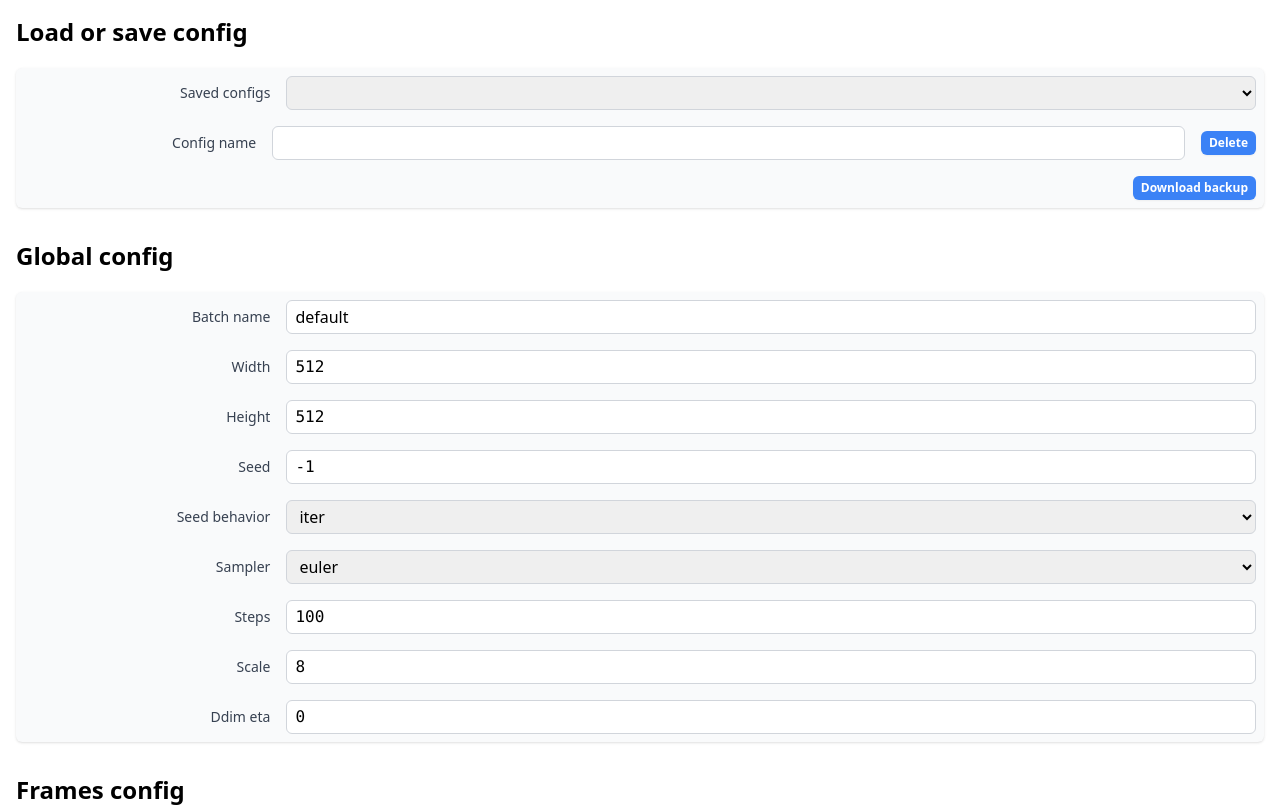
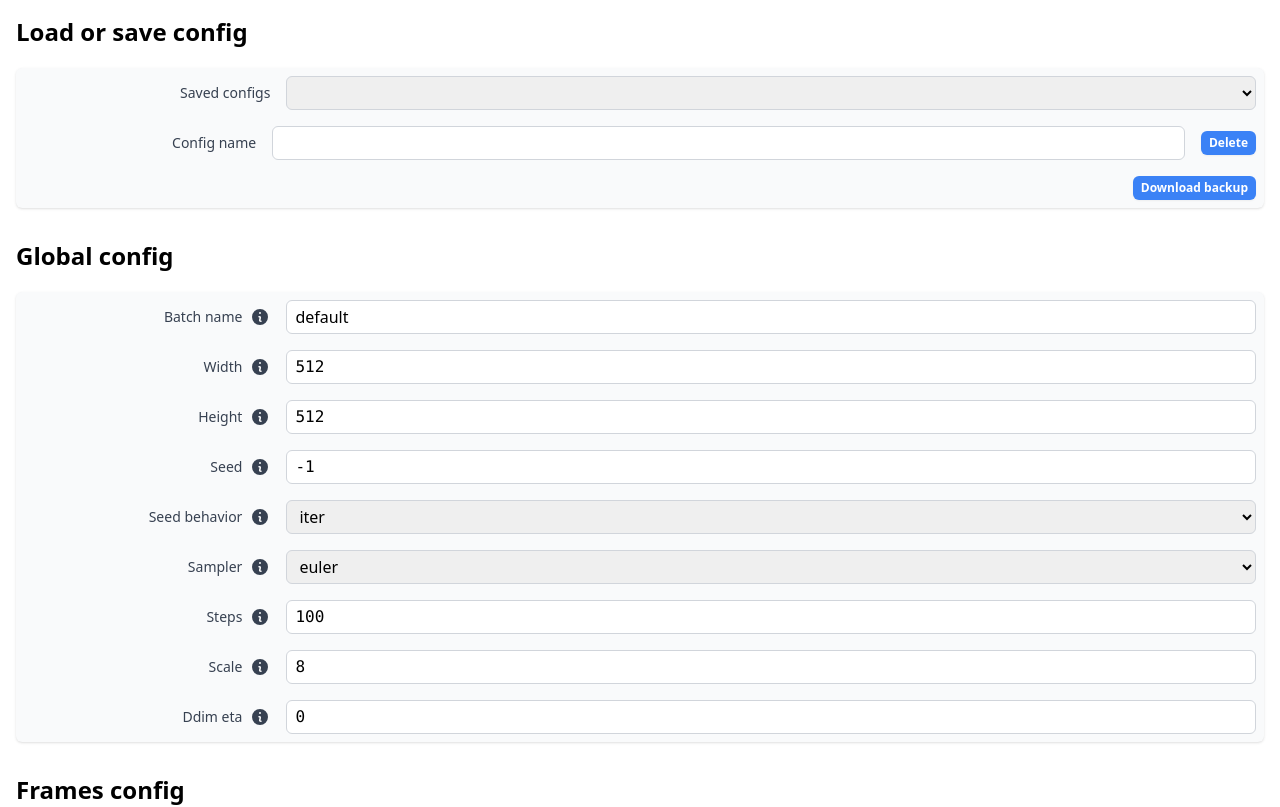
Before and after one commit to sascha1337/inputdeforum, a Vue app: page / in a window 1280 px wide. Shown: the top 807 px of the page. Built offline with nearby package versions, Linux system fonts and the light colour scheme.

Commit message:
tooltips inputs + global config

```diff
--- a/src/components/GlobalConfigComponent.vue
+++ b/src/components/GlobalConfigComponent.vue
@@ -65,6 +65,7 @@ const handleSeedBehaviorChange = (
     <div class="flex flex-col space-y-4 bg-gray-50 rounded-md shadow p-2">
       <x-text
         label="Batch name"
+        tooltip="The name of the batch. This will be used as folder name for the generated images."
         :modelValue="config.batch_name"
         @update:modelValue="(newBatchName: string) => (handleStringChange(newBatchName, 'batch_name'))"
       ></x-text>
@@ -76,6 +77,7 @@ const handleSeedBehaviorChange = (
         :max="2048"
         :step="1"
         @update:modelValue="(newWidth: number) => (handleNumberChange(newWidth, 'width'))"
+        tooltip="The width of the generated images. [512, 2048]"
       ></x-number>
 
       <x-number
@@ -85,6 +87,7 @@ const handleSeedBehaviorChange = (
         :max="2048"
         :step="1"
         @update:modelValue="(newHeight: number) => (handleNumberChange(newHeight, 'height'))"
+        tooltip="The height of the generated images. [512, 2048]"
       ></x-number>
 
       <x-number
@@ -94,6 +97,7 @@ const handleSeedBehaviorChange = (
         :max="1000000"
         :step="1"
         @update:modelValue="(newSeed: number) => (handleNumberChange(newSeed, 'seed'))"
+        tooltip="The seed used for the generation. If set to -1, a random seed will be used. [-1, 1000000]"
       ></x-number>
 
       <x-select
@@ -101,6 +105,7 @@ const handleSeedBehaviorChange = (
         :modelValue="config.seed_behavior"
         :options="seedBehaviorList"
         @update:modelValue="(newSeedBehavior: SeedBehavior) => (handleSeedBehaviorChange(newSeedBehavior, 'seed_behavior'))"
+        tooltip="The behavior of the seed. If set to 'iter', the seed will be incremented for each image."
       ></x-select>
 
       <x-select
@@ -108,6 +113,7 @@ const handleSeedBehaviorChange = (
         :modelValue="config.sampler"
         :options="samplerList"
         @update:modelValue="(newSampler: Sampler) => (handleSamplerChange(newSampler, 'sampler'))"
+        tooltip="The sampler used for the generation. Report to the documentation for more information."
       ></x-select>
 
       <x-number
@@ -117,6 +123,7 @@ const handleSeedBehaviorChange = (
         :max="1000"
         :step="1"
         @update:modelValue="(newSteps: number) => (handleNumberChange(newSteps, 'steps'))"
+        tooltip="The number of steps used for the first generation. [0, 1000]"
       ></x-number>
 
       <!-- scale -->
@@ -127,6 +134,7 @@ const handleSeedBehaviorChange = (
         :max="50"
         :step="1"
         @update:modelValue="(newScale: number) => (handleNumberChange(newScale, 'scale'))"
+        tooltip="A measurement of how much enforcement to apply to an overall prompt. [0, 50]"
       ></x-number>
 
       <!-- ddim_eta -->
@@ -137,6 +145,7 @@ const handleSeedBehaviorChange = (
         :max="1"
         :step="0.001"
         @update:modelValue="(newDdimEta: number) => (handleNumberChange(newDdimEta, 'ddim_eta'))"
+        tooltip="ONLY enabled in ddim sampler mode, will control a ratio of ddim to ddpm sampling methods, with a range of -1 to +1 with 0 being less randomized determinism. [-1, 1]"
       ></x-number>
     </div>
   </div>
--- /dev/null
+++ b/src/components/ToolTip.vue
@@ -0,0 +1,98 @@
+<script setup lang="ts">
+import { InformationCircleIcon } from "@heroicons/vue/20/solid";
+
+defineProps({
+  position: {
+    type: String,
+    required: false,
+    default: "right",
+  },
+});
+</script>
+
+<template>
+  <!-- tooltip icon -->
+  <div class="tooltip flex items-center">
+    <span class="sr-only">ToolTip</span>
+    <InformationCircleIcon class="h-5 w-5" aria-hidden="true" />
+    <span class="tooltiptext" :class="position">
+      <slot />
+    </span>
+  </div>
+</template>
+
+<style scoped>
+.tooltip {
+  position: relative;
+  display: inline-block;
+}
+.tooltip:hover .tooltiptext {
+  visibility: visible;
+}
+
+.tooltip .tooltiptext {
+  visibility: hidden;
+  width: 120px;
+  background-color: black;
+  color: #fff;
+  text-align: justify;
+  border-radius: 6px;
+  padding: 8px 10px;
+  position: absolute;
+  z-index: 100;
+}
+
+.tooltip .tooltiptext.left {
+  top: -5px;
+  right: 110%;
+}
+
+.tooltip .tooltiptext.right {
+  top: -5px;
+  left: 110%;
+}
+
+.tooltip .tooltiptext.bottom {
+  top: 100%;
+  margin-top: 3px;
+  margin-left: -75px;
+}
+
+.tooltip .tooltiptext.top {
+  bottom: 21px;
+  margin-left: -70px;
+}
+
+.tooltip .tooltiptext::after {
+  content: "";
+  position: absolute;
+  margin-top: -5px;
+  border-width: 5px;
+  border-style: solid;
+  z-index: 20;
+}
+
+.tooltip .tooltiptext.right::after {
+  top: 15px;
+  left: -10px;
+  border-color: transparent black transparent transparent;
+}
+
+.tooltip .tooltiptext.left::after {
+  top: 14%;
+  left: 100%;
+  border-color: transparent transparent transparent black;
+}
+
+.tooltip .tooltiptext.top::after {
+  top: 104%;
+  left: 46%;
+  border-color: black transparent transparent transparent;
+}
+
+.tooltip .tooltiptext.bottom::after {
+  bottom: 100%;
+  left: 50%;
+  border-color: transparent transparent black transparent;
+}
+</style>
--- a/src/components/inputs/XNumber.vue
+++ b/src/components/inputs/XNumber.vue
@@ -1,4 +1,6 @@
 <script setup lang="ts">
+import ToolTip from "../ToolTip.vue";
+
 const emits = defineEmits(["update:modelValue"]);
 
 defineProps({
@@ -25,6 +27,15 @@ defineProps({
     required: false,
     default: 1,
   },
+  tooltip: {
+    type: String,
+    required: false,
+  },
+  tooltipPosition: {
+    type: String,
+    required: false,
+    default: "right",
+  },
 });
 
 const handleValueChange = (event: Event) => {
@@ -44,9 +55,12 @@ const handleValueChange = (event: Event) => {
     <label
       v-if="label"
       :for="`x-number-${label.replaceAll(' ', '-').toLowerCase()}`"
-      class="text-sm font-medium text-gray-700 w-1/5 text-right"
-      >{{ label }}</label
-    >
+      class="text-sm font-medium text-gray-700 w-1/5 text-right flex items-center justify-end space-x-2"
+      ><span>{{ label }}</span>
+      <ToolTip v-if="tooltip" :position="tooltipPosition">{{
+        tooltip
+      }}</ToolTip>
+    </label>
     <input
       class="border border-gray-300 rounded-md px-2 py-1 flex-grow font-mono"
       :class="{ 'w-full flex-grow-0': !label }"
--- a/src/components/inputs/XSelect.vue
+++ b/src/components/inputs/XSelect.vue
@@ -1,4 +1,6 @@
 <script setup lang="ts">
+import ToolTip from "../ToolTip.vue";
+
 defineEmits(["update:modelValue"]);
 
 defineProps({
@@ -14,6 +16,15 @@ defineProps({
     type: Array,
     required: true,
   },
+  tooltip: {
+    type: String,
+    required: false,
+  },
+  tooltipPosition: {
+    type: String,
+    required: false,
+    default: "right",
+  },
 });
 </script>
 
@@ -22,9 +33,12 @@ defineProps({
     <label
       v-if="label"
       :for="`x-select-${label.replaceAll(' ', '-').toLowerCase()}`"
-      class="text-sm font-medium text-gray-700 w-1/5 text-right"
-      >{{ label }}</label
-    >
+      class="text-sm font-medium text-gray-700 w-1/5 text-right flex items-center justify-end space-x-2"
+      ><span>{{ label }}</span>
+      <ToolTip v-if="tooltip" :position="tooltipPosition">{{
+        tooltip
+      }}</ToolTip>
+    </label>
     <select
       class="border border-gray-300 rounded-md px-2 py-1 flex-grow"
       :class="{ 'w-full flex-grow-0': !label }"
--- a/src/components/inputs/XText.vue
+++ b/src/components/inputs/XText.vue
@@ -1,4 +1,6 @@
 <script setup lang="ts">
+import ToolTip from "../ToolTip.vue";
+
 defineEmits(["update:modelValue"]);
 
 defineProps({
@@ -10,6 +12,15 @@ defineProps({
     type: String,
     required: false,
   },
+  tooltip: {
+    type: String,
+    required: false,
+  },
+  tooltipPosition: {
+    type: String,
+    required: false,
+    default: "right",
+  },
 });
 </script>
 
@@ -18,9 +29,12 @@ defineProps({
     <label
       v-if="label"
       :for="`x-text-${label.replaceAll(' ', '-').toLowerCase()}`"
-      class="text-sm font-medium text-gray-700 w-1/5 text-right"
-      >{{ label }}</label
-    >
+      class="text-sm font-medium text-gray-700 w-1/5 text-right flex items-center justify-end space-x-2"
+      ><span>{{ label }}</span>
+      <ToolTip v-if="tooltip" :position="tooltipPosition">{{
+        tooltip
+      }}</ToolTip>
+    </label>
     <input
       class="border border-gray-300 rounded-md px-2 py-1 flex-grow"
       :class="{ 'w-full flex-grow-0': !label }"
--- a/src/components/inputs/XTextarea.vue
+++ b/src/components/inputs/XTextarea.vue
@@ -1,4 +1,6 @@
 <script setup lang="ts">
+import ToolTip from "../ToolTip.vue";
+
 defineEmits(["update:modelValue"]);
 
 defineProps({
@@ -10,6 +12,15 @@ defineProps({
     type: String,
     required: false,
   },
+  tooltip: {
+    type: String,
+    required: false,
+  },
+  tooltipPosition: {
+    type: String,
+    required: false,
+    default: "right",
+  },
 });
 </script>
 
@@ -18,8 +29,12 @@ defineProps({
     <label
       v-if="label"
       :for="`x-textarea-${label.replaceAll(' ', '-').toLowerCase()}`"
-      class="text-sm font-medium text-gray-700 w-1/5 text-right"
-      >{{ label }}</label
+      class="text-sm font-medium text-gray-700 w-1/5 text-right flex items-center justify-end space-x-2"
+      ><span>{{ label }}</span>
+      <ToolTip v-if="tooltip" :position="tooltipPosition">{{
+        tooltip
+      }}</ToolTip>
+    </label>
     >
     <textarea
       class="border border-gray-300 rounded-md px-2 py-1 w-full"
```
